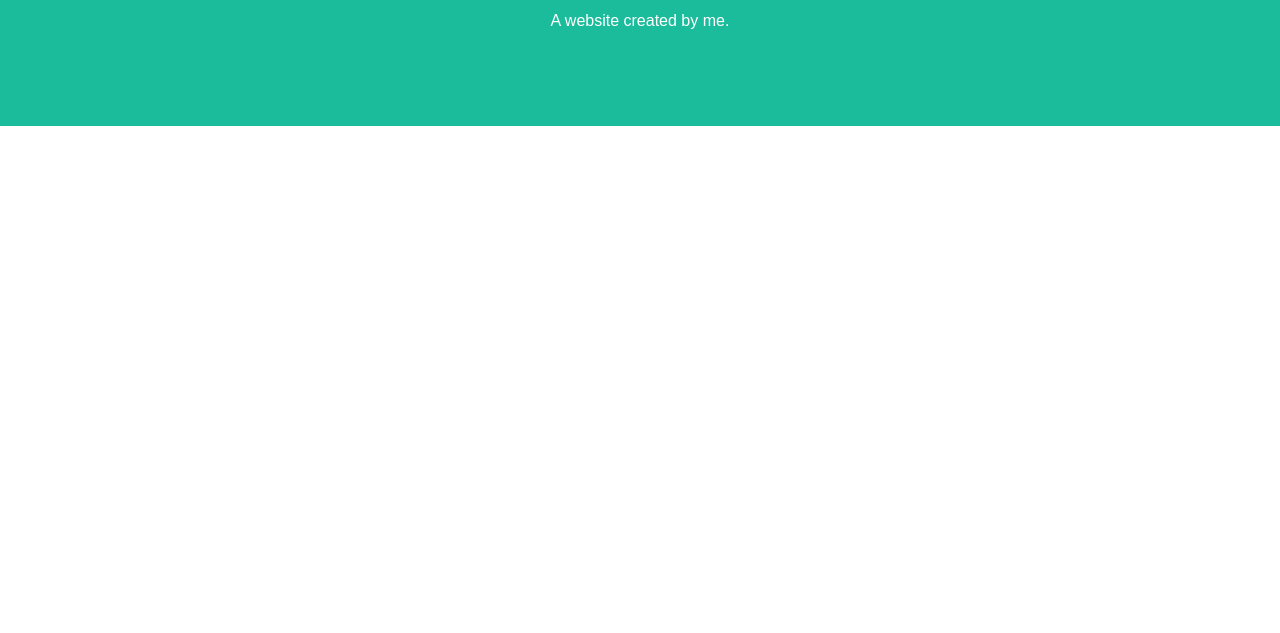
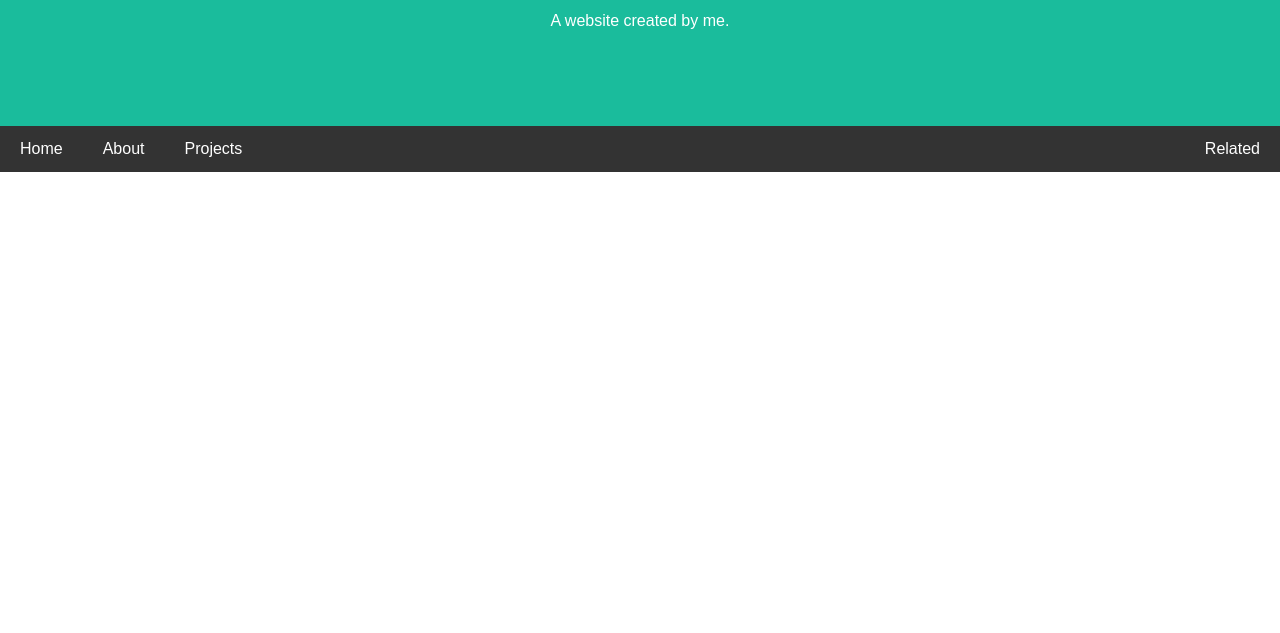
Before and after one commit to huyleq/huyleq.github.io, a plain HTML site: page index.html in a window 1280 px wide. Shown: the part 167-800 px from the top of the page. Drawn offline with Linux system fonts and the light colour scheme.

Commit message:
second try

```diff
--- a/index.html
+++ b/index.html
@@ -22,6 +22,33 @@ body {
 .header h1 {
   font-size: 40px;
 }
+
+/* Style the top navigation bar */
+.navbar {
+  overflow: hidden;
+  background-color: #333;
+}
+
+/* Style the navigation bar links */
+.navbar a {
+  float: left;
+  display: block;
+  color: white;
+  text-align: center;
+  padding: 14px 20px;
+  text-decoration: none;
+}
+
+/* Right-aligned link */
+.navbar a.right {
+  float: right;
+}
+
+/* Change color on hover */
+.navbar a:hover {
+  background-color: #ddd;
+  color: black;
+}
 </style>
 </head>
 <body>
@@ -31,5 +58,12 @@ body {
   <p>A website created by me.</p>
 </div>
 
+<div class="navbar">
+  <a href="#">Home</a>
+  <a href="#">About</a>
+  <a href="#">Projects</a>
+  <a href="#" class="right">Related</a>
+</div>
+
 </body>
 </html>
```
